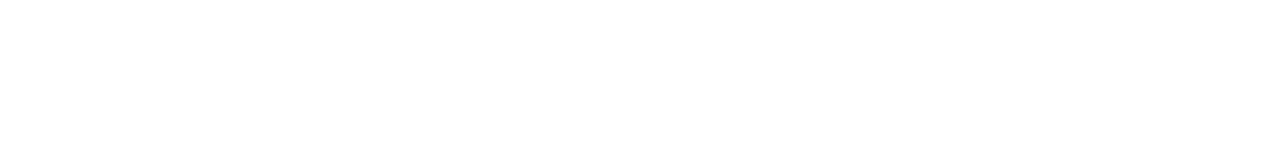
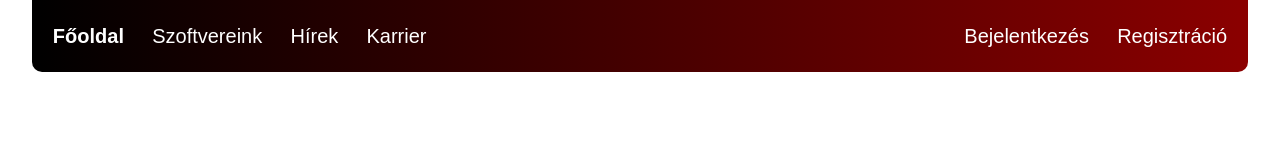
Before and after one commit to C9Keqing/projektmunka, a plain HTML site: page weboldal/index.html in a window 1280 px wide. Drawn offline with nearby package versions, Linux system fonts and the light colour scheme.

Commit message:
Add files via upload

```diff
--- a/weboldal/index.html
+++ b/weboldal/index.html
@@ -4,10 +4,32 @@
     <meta charset="UTF-8">
     <meta name="viewport" content="width=device-width, initial-scale=1.0">
     <title>Főoldal</title>
+    <link href = "main.css" rel = "stylesheet" type = "text/css">
     <link href="https://cdn.jsdelivr.net/npm/bootstrap@5.3.2/dist/css/bootstrap.min.css" rel="stylesheet" integrity="sha384-T3c6CoIi6uLrA9TneNEoa7RxnatzjcDSCmG1MXxSR1GAsXEV/Dwwykc2MPK8M2HN" crossorigin="anonymous">
     <script src="https://cdn.jsdelivr.net/npm/bootstrap@5.3.2/dist/js/bootstrap.bundle.min.js" integrity="sha384-C6RzsynM9kWDrMNeT87bh95OGNyZPhcTNXj1NW7RuBCsyN/o0jlpcV8Qyq46cDfL" crossorigin="anonymous"></script>
 </head>
 <body>
 
+<div id = "center">
+    <div id = "header">
+
+        <nav class = "navbar navbar-default" id = "nav1">
+
+            <a class = "link" href = "#" id = "main"> Főoldal</a>
+            <a class = "link" href = "#"> Szoftvereink</a>
+            <a class = "link" href = "#"> Hírek</a>
+            <a class = "link" href = "#"> Karrier</a>
+
+        </nav>
+        <nav class = "navbar navbar-default" id = "nav2">
+
+            <a class = "link" href = "#"> Bejelentkezés</a>
+            <a class = "link" href = "#"> Regisztráció</a>
+
+        </nav>
+
+    </div>
+</div>
+
 </body>
 </html>
--- /dev/null
+++ b/weboldal/main.css
@@ -0,0 +1,62 @@
+html {
+
+    height: auto;
+    width: auto;
+}
+
+div#center {
+    text-align: center;
+}
+
+div#header {
+    width: 95%;
+    padding-top: 1%;
+    padding-bottom: 1%;
+    display: inline-block;
+    padding-left: 0.5%;
+    padding-right: 0.5%;
+    background-image: linear-gradient(to right, black , darkred);
+    border-radius: 0px 0px 10px 10px;
+}
+
+div#header nav#nav1 {
+    float: left;
+    text-align: left;
+}
+
+div#header nav#nav2 {
+    float: right;
+    text-align: right;
+}
+
+div#header nav#nav1 a {
+    margin-left: 1%;
+}
+div#header nav#nav2 a {
+    margin-right: 1%;
+}
+
+div#header nav {
+    display: inline-block;
+    width: 40%;
+}
+
+div#header nav a.link {
+    padding: 2%;
+    text-decoration: none;
+    color:white;
+    cursor: pointer;
+    font-size: 20px;
+    font-family: Arial, Helvetica, sans-serif;
+}
+
+div#header nav a.link:hover {
+    background-color: white;
+    color: black;
+    border-radius: 5px;
+    transition: 0.3s;
+}
+
+div#header nav a#main {
+    font-weight: bold;
+}
```
